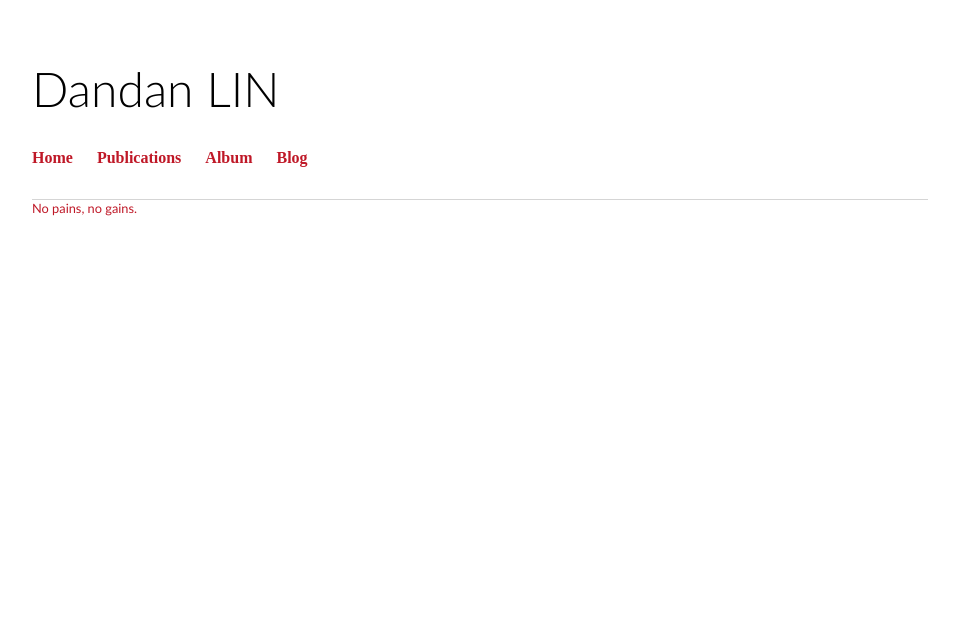
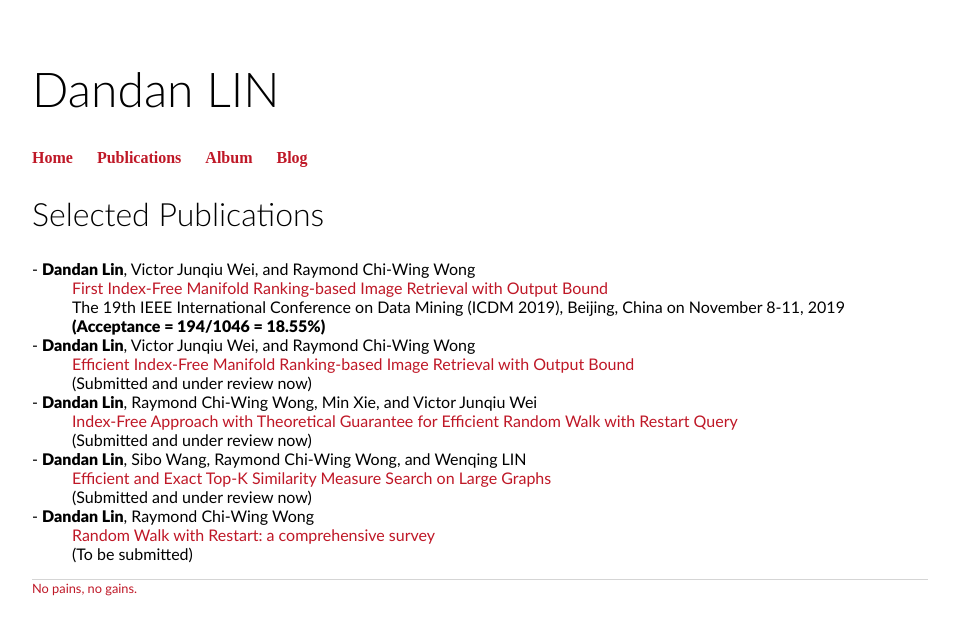
Before and after one commit to 2danlin/2danlin.github.io, a Jekyll site: the page built from publications/index.html, in a window 1280 px wide. Shown: the top 635 px of the page, without its empty margins (160-1119 px from the left). Built offline with Jekyll 4.4.1, drawn with Linux system fonts in a browser that asks for light colours.

Commit message:
Update index.html

```diff
--- a/publications/index.html
+++ b/publications/index.html
@@ -1,7 +1,27 @@
 ---
 layout: default
 ---
-	<h1>{{ page.title }}</h1>
-	<ul class="publications">
+	<div class="blurb">
+	<h2>Selected Publications</h2>
+	<dl>
+		<dt>- <strong>Dandan Lin</strong>, Victor Junqiu Wei, and Raymond Chi-Wing Wong</dt>
+		<dd><a>First Index-Free Manifold Ranking-based Image Retrieval with Output Bound</a><dd>
+		<dd>The 19th IEEE International Conference on Data Mining (ICDM 2019), Beijing, China on November 8-11, 2019 <strong>(Acceptance = 194/1046 = 18.55%)</strong></dd>
 
-	</ul>
+		<dt>- <strong>Dandan Lin</strong>, Victor Junqiu Wei, and Raymond Chi-Wing Wong</dt>
+		<dd><a>Efficient Index-Free Manifold Ranking-based Image Retrieval with Output Bound</a><dd>
+		<dd>(Submitted and under review now)</dd>
+
+		<dt>- <strong>Dandan Lin</strong>, Raymond Chi-Wing Wong, Min Xie, and Victor Junqiu Wei</dt>
+		<dd><a>Index-Free Approach with Theoretical Guarantee for Efficient Random Walk with Restart Query</a><dd>
+		<dd>(Submitted and under review now)</dd>
+
+		<dt>- <strong>Dandan Lin</strong>, Sibo Wang, Raymond Chi-Wing Wong, and Wenqing LIN</dt>
+		<dd><a>Efficient and Exact Top-K Similarity Measure Search on Large Graphs </a><dd>
+		<dd>(Submitted and under review now)</dd>
+
+		<dt>- <strong>Dandan Lin</strong>, Raymond Chi-Wing Wong</dt>
+		<dd><a>Random Walk with Restart: a comprehensive survey</a><dd>
+		<dd>(To be submitted)</dd>
+	</dl>
+</div><!-- /.blurb -->
```
